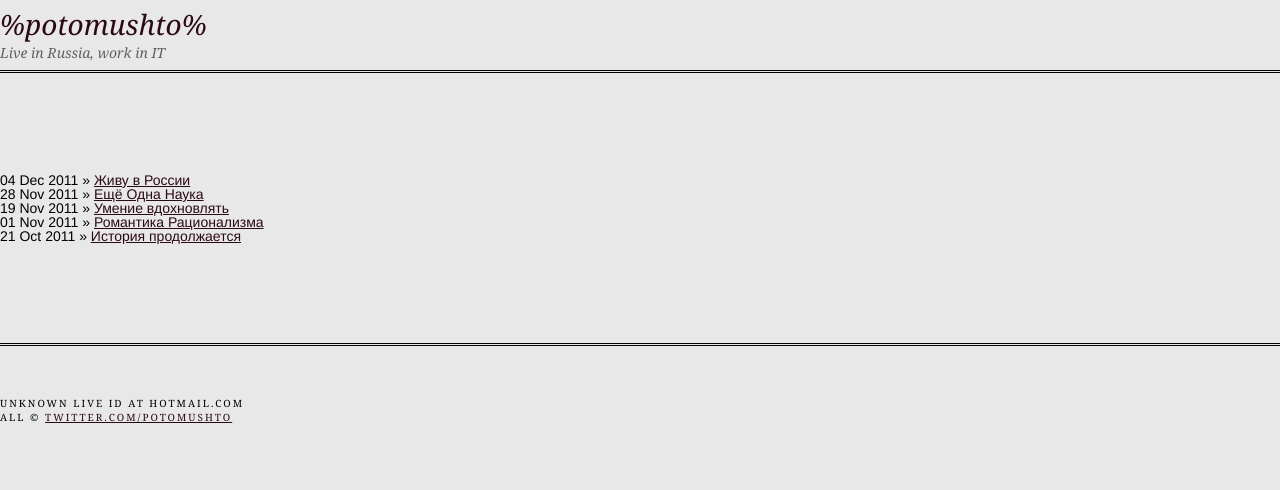
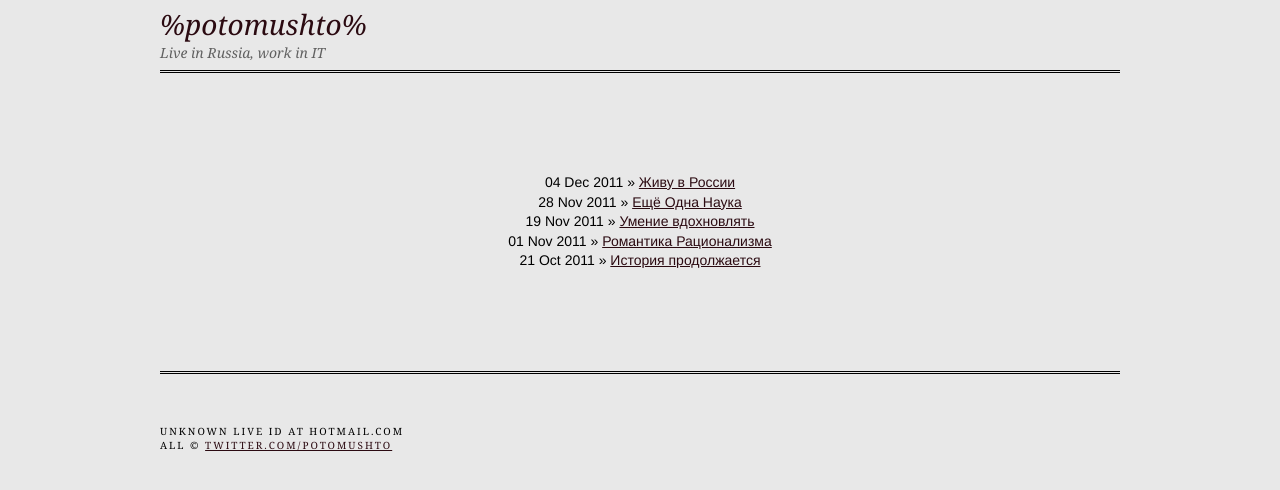
Before and after one commit to ptmt/ptmt.github.com, a Jekyll site: the page built from index.html, in a window 1280 px wide. Shown: the top 490 px of the page. Built offline with Jekyll 4.4.1, drawn with Linux system fonts in a browser that asks for light colours; Markdown is read by kramdown in place of the engine named in the settings.

Commit message:
edit style.css

```diff
--- a/css/style.css
+++ b/css/style.css
@@ -1,4 +1,4 @@
-body { background:#E8E8E8; font-size:87.5%; font-family: "HelveticaNeue-Light", "Helvetica Neue Light", "Helvetica Neue", Helvetica, Arial, "Lucida Grande", sans-serif; font-weight: 300;}
+body { background:#E8E8E8; font-size:87.5%; font-family: "HelveticaNeue-Light", "Helvetica Neue Light", "Helvetica Neue", Helvetica, Arial, "Lucida Grande", sans-serif; font-weight: 300;margin:10px auto;	text-align:center;	line-height:1.4em;	width:960px;}
 
 h1, h2, h3, h4, h5, h6 {font-family:Georgia, "Times New Roman", Times, serif;font-size:1.314em;line-height:1em;font-weight:normal;font-style:italic;color:#606060;margin:10px 0px;}
 h1 {	font-size:2.0em !important;	}
```
